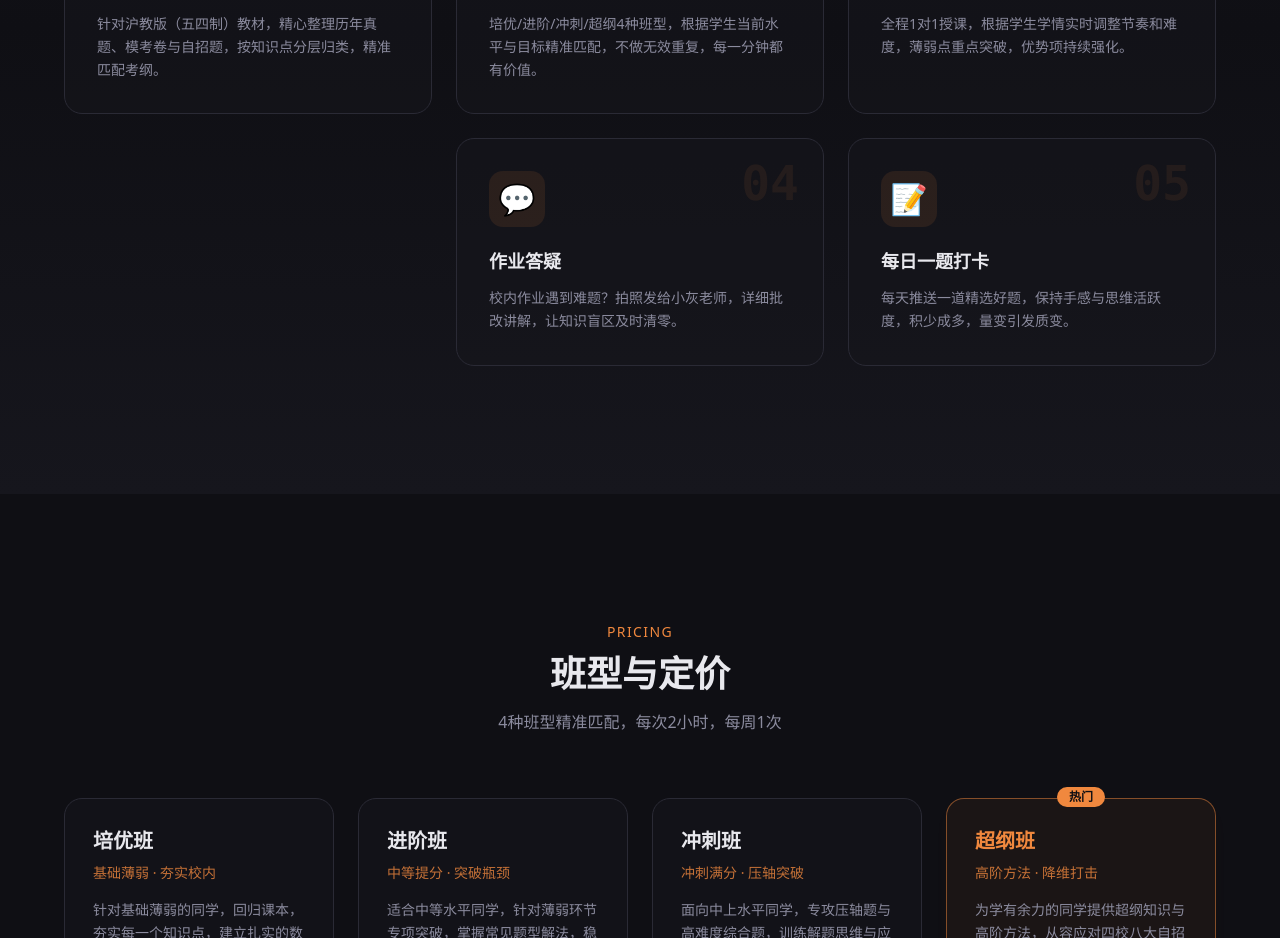
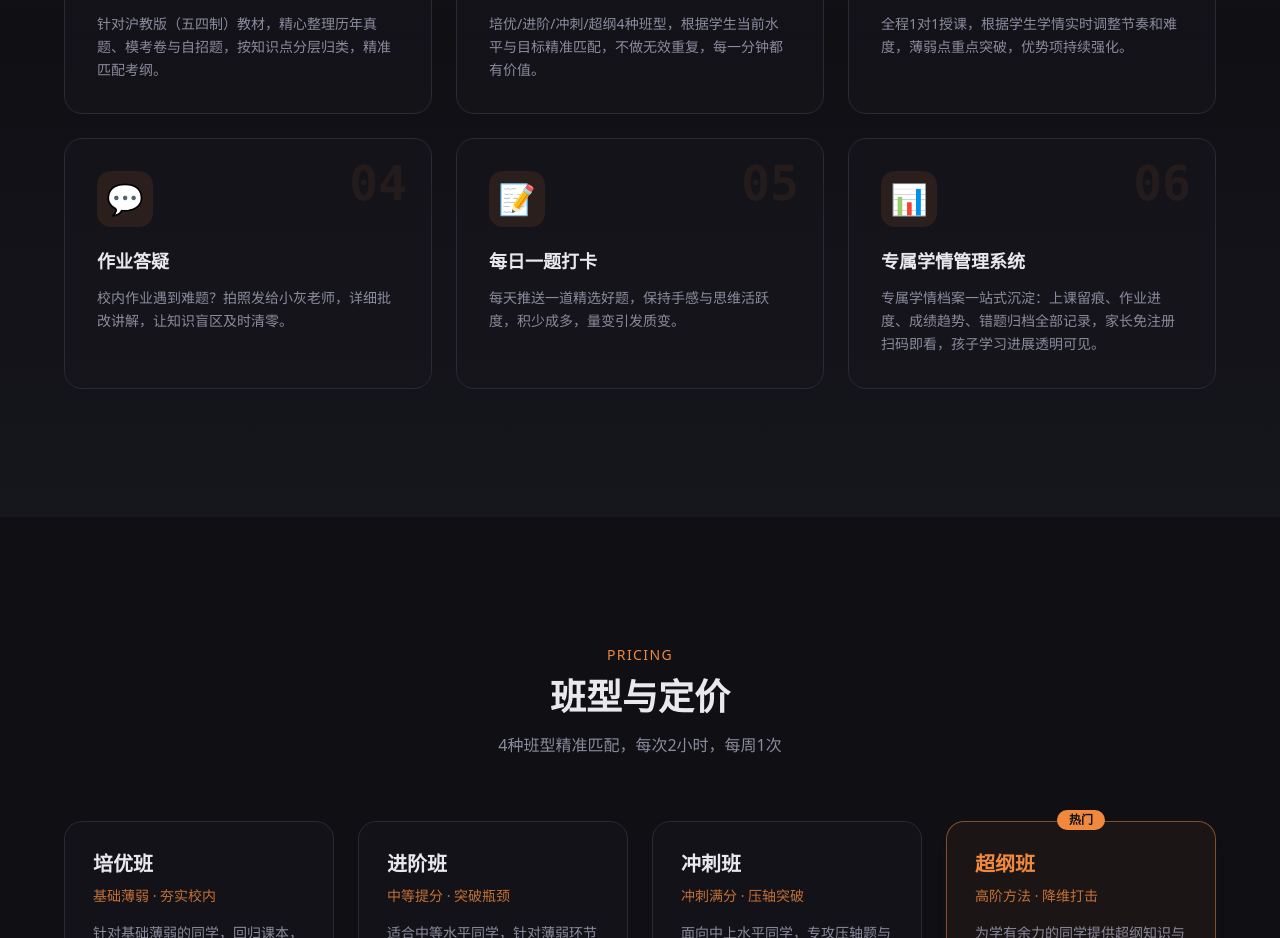
Before and after one commit to xmu-welly-hue/xiaohui-edu-website, a Next.js app: page / in a window 1280 px wide. Shown: the part 1880-2818 px from the top of the page. Built offline with nearby package versions, Linux system fonts and the light colour scheme.

Commit message:
feat: 教学特色新增第6张卡片专属学情管理系统

```diff
--- a/src/components/Features.tsx
+++ b/src/components/Features.tsx
@@ -27,6 +27,11 @@ const FEATURES = [
     icon: '📝',
     title: '每日一题打卡',
     desc: '每天推送一道精选好题，保持手感与思维活跃度，积少成多，量变引发质变。',
+  },
+  {
+    icon: '📊',
+    title: '专属学情管理系统',
+    desc: '专属学情档案一站式沉淀：上课留痕、作业进度、成绩趋势、错题归档全部记录，家长免注册扫码即看，孩子学习进展透明可见。',
   },
 ];
 
@@ -58,9 +63,7 @@ export function Features() {
             {FEATURES.map((f, i) => (
               <div
                 key={f.title}
-                className={`group relative p-8 rounded-2xl border border-brand-border bg-brand-bg-card/50 hover:border-brand-orange/30 hover:bg-brand-bg-card transition-all duration-300 hover:-translate-y-1 overflow-hidden ${
-                  i === 3 ? 'lg:col-start-2' : ''
-                }`}
+                className={`group relative p-8 rounded-2xl border border-brand-border bg-brand-bg-card/50 hover:border-brand-orange/30 hover:bg-brand-bg-card transition-all duration-300 hover:-translate-y-1 overflow-hidden`}
               >
                 {/* Number badge */}
                 <span className="absolute top-5 right-6 text-5xl font-bold font-mono text-brand-orange/[0.08] group-hover:text-brand-orange/[0.18] transition-colors duration-300 select-none">
```
